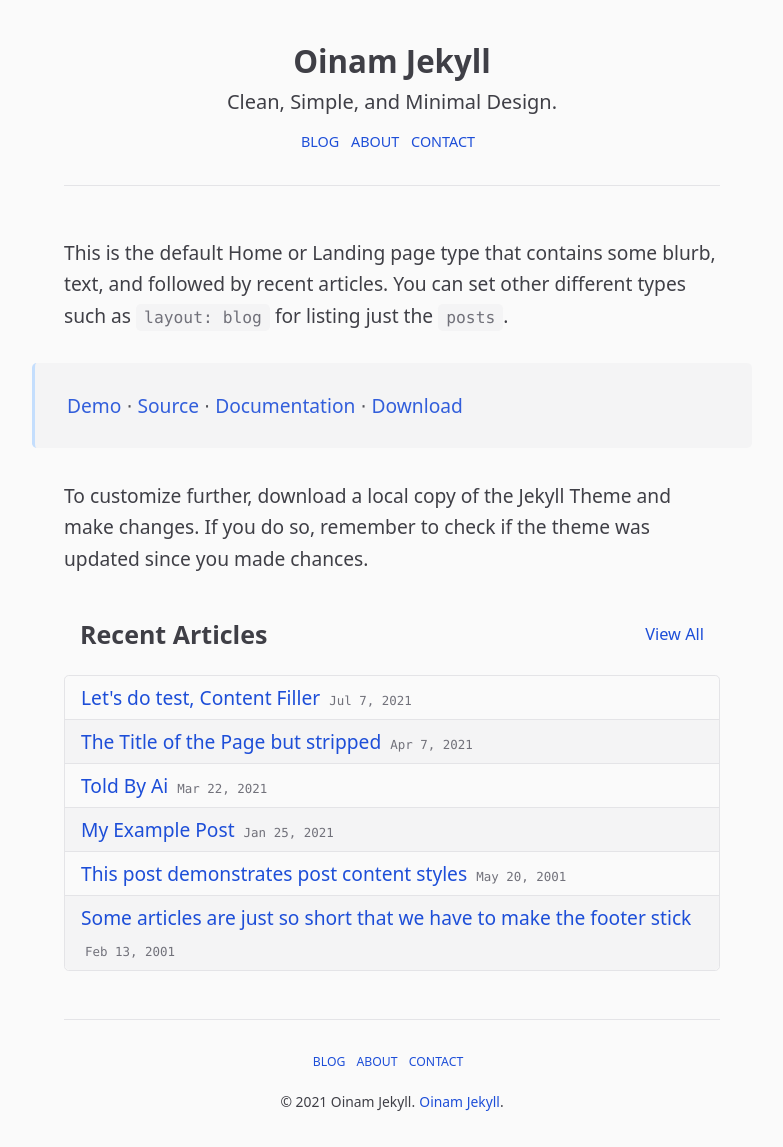
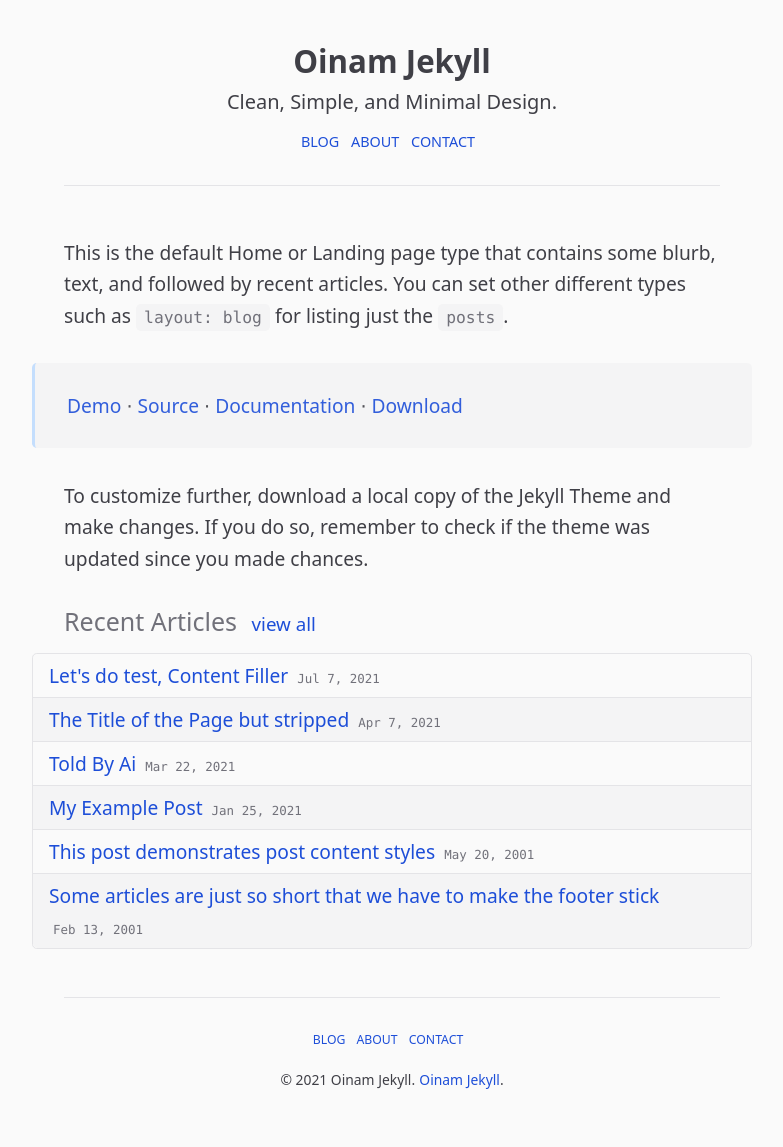
Before and after one commit to oinam/oinam-jekyll, a Jekyll site: the page built from index.md, in a window 1280 px wide. Shown: the whole page, without its empty margins (248-1031 px from the left). Built offline with Jekyll 4.4.1, drawn with Linux system fonts in a browser that asks for light colours; after the commit the page ends 1125 px from its top, so only the background shows below that.

Commit message:
Home page tweaks

```diff
--- a/_includes/css/styles-extended.css
+++ b/_includes/css/styles-extended.css
@@ -39,7 +39,7 @@
 header.header h1 a:hover, header.header h1 a:active {
   color: var(--text-color-alt);
   text-decoration: none;
-  border-bottom: 2px solid var(--text-color-alt);
+  border-bottom: 2px solid var(--text-color);
 }
 
 header.header h2 {
@@ -155,13 +155,21 @@
 }
 
 /* pages */
-.home_posts {
-  display: flex;
-  justify-content: space-between;
-  align-items: center;
+.home_posts {}
 
-  margin: 0;
-  padding: 0 var(--space-base);
+.home_posts__title {
+  margin: var(--space-double) 0 var(--space-base);
+
+  color: var(--text-color-alt);
+  font-weight: 500;
+  font-size: calc(var(--font-size) * var(--typescale-heading) * var(--typescale-heading));
+}
+
+.home_posts__meta {
+  padding: 0 var(--space-half);
+  font-weight: 300;
+  font-size: var(--font-size-smaller);
+  text-transform: lowercase;
 }
 
 
@@ -273,6 +281,11 @@
   border-radius: var(--border-radius);
 }
 
+.content-full .video-wrap,
+.content-full .video-wrap :is(iframe, object, embed) {
+  border-radius: 0;
+}
+
 
 /* UTILITIES --------------------------------------- */
 
--- a/_layouts/home.html
+++ b/_layouts/home.html
@@ -5,15 +5,15 @@
 {{ content }}
 
 <section class="home_posts">
-  <h3>
+  <h3 class="home_posts__title">
     Recent Articles
+    {% if site.layout.posts_home %}
+      <a class="home_posts__meta" href="{{ site.baseurl | prepend: site.url }}{{ site.layout.posts_home }}">View All</a>
+    {% endif %}
   </h3>
-  {% if site.layout.posts_home %}
-    <small><a href="{{ site.baseurl | prepend: site.url }}{{ site.layout.posts_home }}">View All</a></small>
-  {% endif %}
 </section>
 
-<div class="items-list">
+<div class="items-list content-medium">
   <ul>
     {%- for post in site.posts limit: site.layout.home_posts_no -%}
     <li>
```
Also changed, not shown: _posts/2021/2021-07-07-content-test.md (+1 -1 lines).
